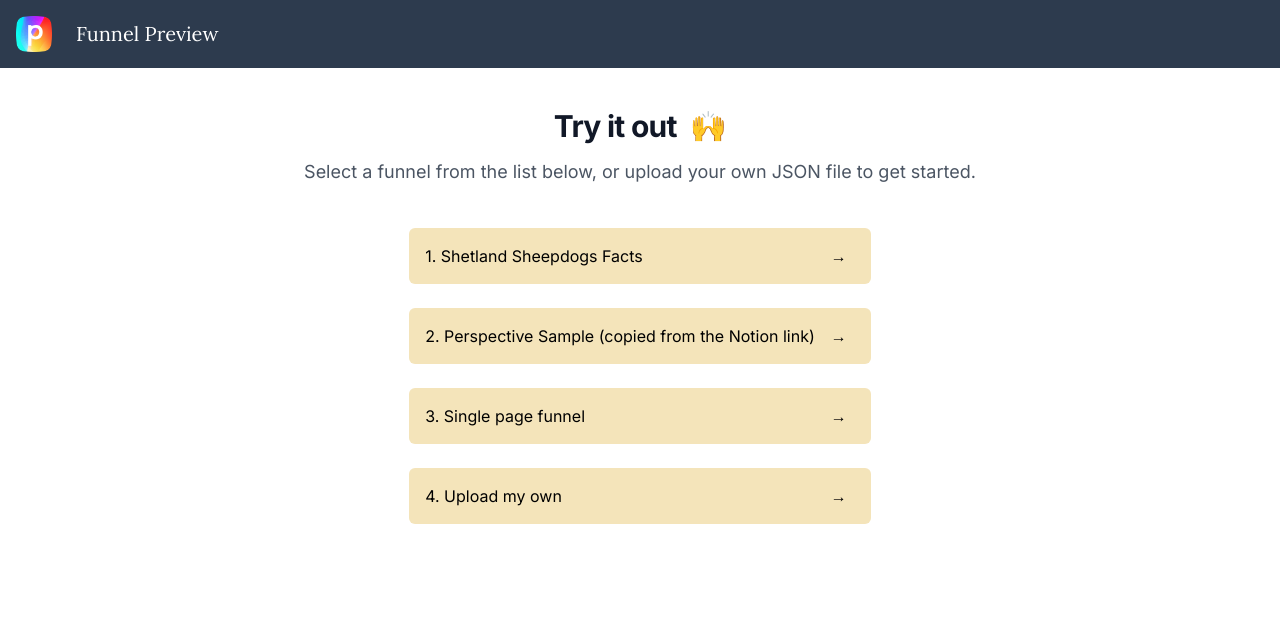
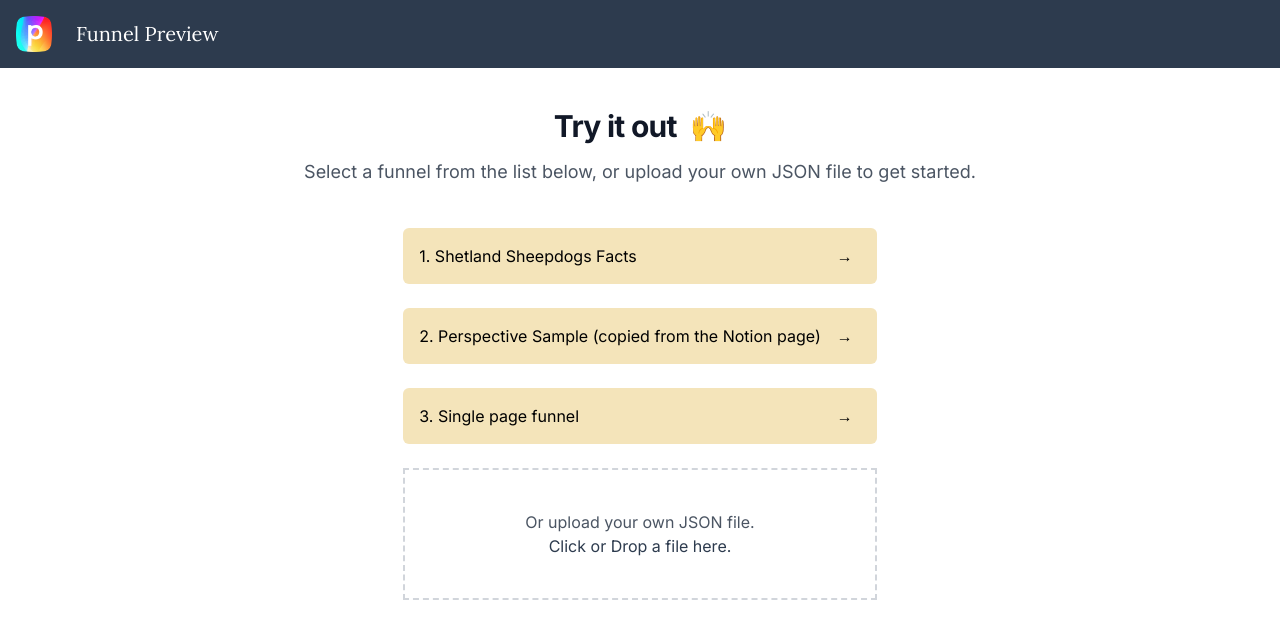
Before and after one commit to vitormv/perspective-challenge, a Next.js app: page / in a window 1280 px wide. Shown: the top 638 px of the page. Built offline with nearby package versions, Linux system fonts and the light colour scheme.

Commit message:
add new eslint rule

```diff
--- a/package.json
+++ b/package.json
@@ -27,6 +27,7 @@
   },
   "devDependencies": {
     "eslint-config-prettier": "^9.0.0",
+    "eslint-plugin-react-hooks": "^4.6.0",
     "prettier": "^3.0.3",
     "prettier-plugin-tailwindcss": "^0.5.11"
   }
--- a/src/app/page.tsx
+++ b/src/app/page.tsx
@@ -22,10 +22,10 @@ export default function Home() {
           />
         ))}
 
-        <LinkListItem
-          label={`${Object.keys(funnels).length + 1}. Upload my own`}
-          href="/preview/custom"
-        />
+        <div className="border-2 border-dashed border-gray-300 p-10 text-center">
+          <p className="text-gray-600">Or upload your own JSON file.</p>
+          <p className="text-primary">Click or Drop a file here.</p>
+        </div>
       </div>
     </main>
   );
--- a/src/app/preview/[funnel]/page.tsx
+++ b/src/app/preview/[funnel]/page.tsx
@@ -17,14 +17,14 @@ export default function Preview() {
         return singlePageFunnel as FunnelType;
       case 'sheltie':
         return sheltieFunnel as FunnelType;
-      default:
+      case 'sample':
         return sampleFunnel as FunnelType;
     }
-  }, []);
+  }, [params.funnel]);
 
   return (
     <main className="flex h-full flex-1 flex-col items-center">
-      <FunnelPreview funnel={funnel} />
+      {funnel && <FunnelPreview funnel={funnel} />}
     </main>
   );
 }
--- a/src/components/FunnelPreview copy.tsx
+++ b/src/components/FunnelPreview copy.tsx
@@ -50,7 +50,7 @@ export const FunnelPreview = () => {
 
     // Cleanup function to remove event listener on unmount
     return () => document.removeEventListener('keydown', handleKeyDown);
-  }, []);
+  }, [onNavigateBackwards, onNavigateForward]);
 
   return (
     <>
--- a/src/components/FunnelPreview.tsx
+++ b/src/components/FunnelPreview.tsx
@@ -48,7 +48,7 @@ export const FunnelPreview = ({ funnel }: Props) => {
 
     // Cleanup function to remove event listener on unmount
     return () => document.removeEventListener('keydown', handleKeyDown);
-  }, []);
+  }, [onNavigateBackwards, onNavigateForward]);
 
   return (
     <div
--- a/src/content/funnel.sample.json
+++ b/src/content/funnel.sample.json
@@ -1,5 +1,5 @@
 {
-  "name": "Perspective Sample (copied from the Notion link)",
+  "name": "Perspective Sample (copied from the Notion page)",
   "bgColor": "#F5F5F5",
   "pages": [
     {
--- a/src/content/funnel.sheltie.json
+++ b/src/content/funnel.sheltie.json
@@ -1,6 +1,6 @@
 {
   "name": "Shetland Sheepdogs Facts",
-  "bgColor": "#F5F5F5",
+  "bgColor": "#fff7ed",
   "pages": [
     {
       "id": "page1",
@@ -8,7 +8,7 @@
         {
           "id": "block1",
           "type": "text",
-          "text": "Welcome to Shetland Sheepdogs Facts!",
+          "text": "Welcome to Shetland Sheepdogs Facts.",
           "color": "#202020",
           "align": "center"
         },
@@ -20,7 +20,7 @@
         {
           "id": "block3",
           "type": "text",
-          "text": "Let's learn about Shetland Sheepdogs!",
+          "text": "Let's learn about these wonderful creatures:",
           "color": "#202020",
           "align": "center"
         },
```
Also changed, not shown: .eslintrc.json, 1 other file (tests, documents, lock files or other folders).
